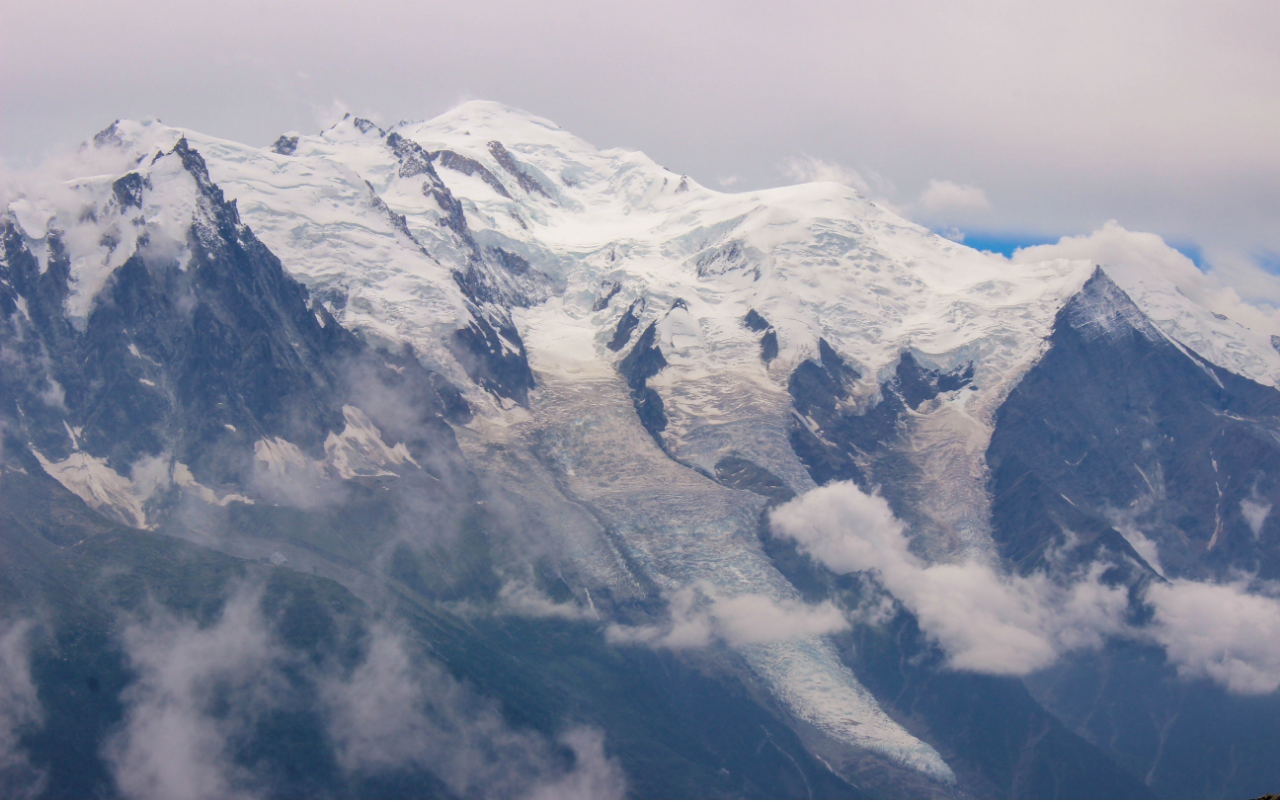
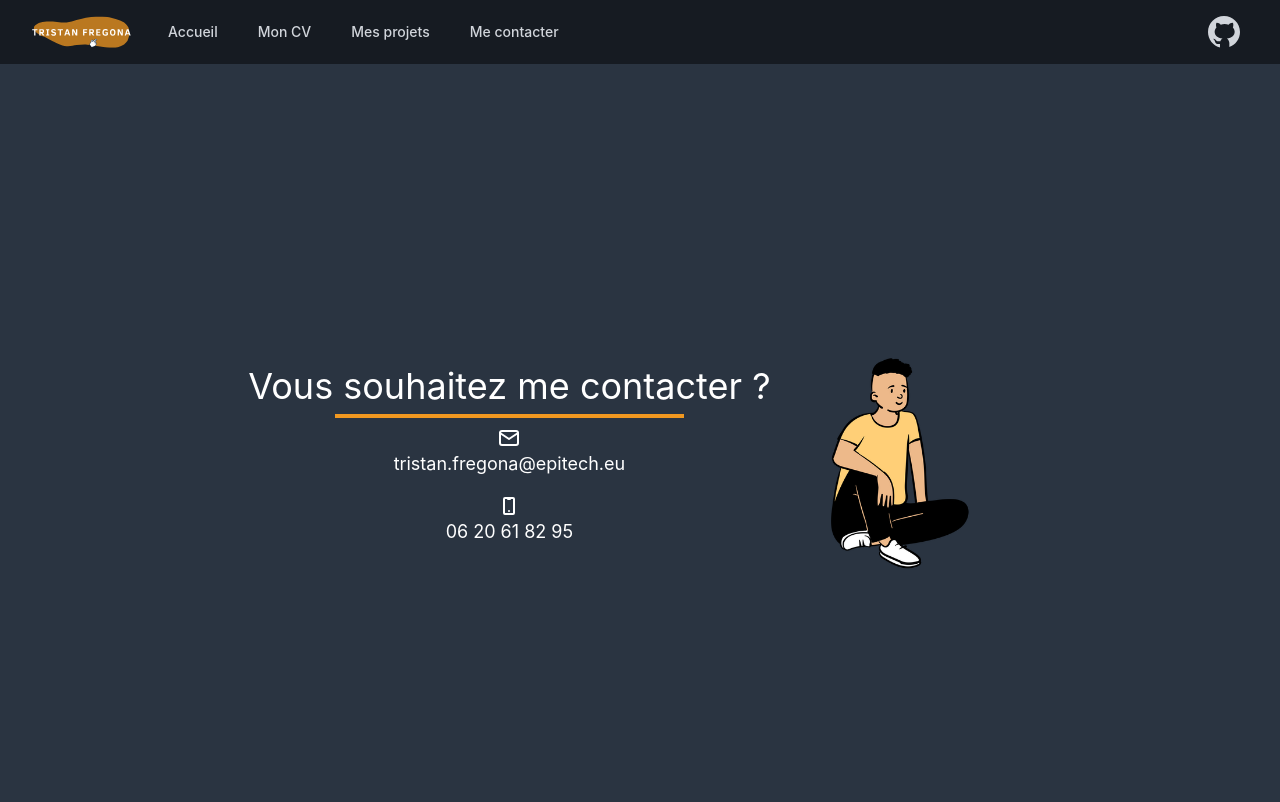
Before and after one commit to Tfregona/Old-Portfolio, a Next.js app: page /contact in a window 1280 px wide. Shown: the top 802 px of the page. Built offline with nearby package versions, Linux system fonts and the light colour scheme.

Commit message:
Clean bg and content

```diff
--- a/components/footer.js
+++ b/components/footer.js
@@ -1,11 +1,11 @@
 export default function Footer() {
   return (
     <footer className="text-gray-200">
-      <div className="grid grid-cols-1 md:grid-cols-3 gap-4 p-10 bg-gray-800">
+      <div className="grid grid-cols-1 md:grid-cols-3 gap-4 p-10 bg-primary">
         <div>
           <p className="font-bold mb-3">Contact</p>
-          <div className="flex space-x-1">
-            <p className="hover:ml-3 hover:transition-all hover:duration-500 duration-500">
+          <div className="flex space-x-1 group">
+            <p className="hover:ml-3 transition-all duration-500">
               Mail -{" "}
               <a href="mailto:tristan.fregona@epitech.eu">
                 tristan.fregona@epitech.eu
@@ -13,6 +13,7 @@ export default function Footer() {
             </p>
             <svg
               xmlns="http://www.w3.org/2000/svg"
+              className="hidden invisible sm:block group-hover:visible transition-all duration-500"
               width="24"
               height="24"
               viewBox="0 0 24 24"
@@ -78,9 +79,9 @@ export default function Footer() {
           </div>
         </div>
       </div>
-      <div className="bg-gray-800">
+      <div className="bg-primary">
         <p className="mx-10 py-10 text-center border-t-2">
-          © 2022 Site réalisé avec ❤️ par{" "}
+          © 2022 Site réalisé par{" "}
           <a className="font-bold" href="/">
             Fregona Tristan
           </a>
--- a/components/navbar.js
+++ b/components/navbar.js
@@ -14,7 +14,7 @@ function classNames(...classes) {
 
 export default function Navbar() {
   return (
-    <Disclosure as="nav" className="bg-gray-800">
+    <Disclosure as="nav" className="bg-primary">
       {({ open }) => (
         <>
           <div className="max-w-7xl mx-auto px-2 sm:px-6 lg:px-8">
--- a/components/projectCard.js
+++ b/components/projectCard.js
@@ -1,18 +1,18 @@
 export default function ProjectCard({ item }) {
   return (
     //   Card for a project
-    <div className="rounded-md bg-primary text-white overflow-hidden">
+    <div className="rounded-md bg-primary text-white overflow-hidden border border-gray-700">
       <div className="p-5 pb-0 bg-third min-h-[500px]">
         <img src={item.img} className="h-auto w-full" alt={item.title} />
         <p className="text-2xl mb-2">{item.title}</p>
-        <p className="text-justify border-l-2 border-second px-1 mx-1 mb-2">
+        <p className="text-justify border-l-2 border-flash px-1 mx-1 mb-2">
           {item.description}
         </p>
         <div className="flex space-x-4 py-5">
           <a
             href={item.github}
             target="_blank"
-            className="bg-transparent hover:bg-second text-white font-semibold hover:text-white py-2 px-4 border border-white hover:border-transparent rounded"
+            className="py-2 px-4 bg-transparent hover:bg-flash font-semibold border border-white hover:border-transparent rounded"
           >
             GitHub
           </a>
@@ -20,7 +20,7 @@ export default function ProjectCard({ item }) {
             <a
               href={item.live}
               target="_blank"
-              className="bg-second hover:bg-second/90 text-white font-bold py-2 px-4 rounded"
+              className="py-2 px-4 bg-flash hover:bg-flash/90 font-semibold rounded"
             >
               Live
             </a>
@@ -28,10 +28,10 @@ export default function ProjectCard({ item }) {
         </div>
       </div>
       <div className="bg-primary p-5">
-        <p className="text-lg text-center mb-2 border-b-2">
+        <p className="text-lg text-center mb-3 border-b-2">
           Technologies utilisées :
         </p>
-        <div className="grid grid-cols-2 lg:grid-cols-3 gap-4">
+        <div className="grid grid-cols-2 gap-4">
           {item.techs.map((tech) => (
             <div
               key={tech.title}
@@ -42,7 +42,7 @@ export default function ProjectCard({ item }) {
                 className="h-10 w-auto mx-auto p-1"
                 alt={tech.title}
               />
-              <p className="text-center p-1 border-t-[1px] text-second border-second">
+              <p className="text-center p-1 border-t-[1px] text-flash border-flash">
                 {tech.title}
               </p>
             </div>
--- a/const/mineprojects.js
+++ b/const/mineprojects.js
@@ -5,7 +5,7 @@ export const MINE = [
         description:
           "Mon site portfolio réalisé via Next. Vous vous trouvez dessus !",
         github: "https://github.com/Tfregona/Portfolio",
-        live: "ici",
+        live: "https://fregonatristan.heroku.com",
         techs: [
           {
             title: "Javascript",
--- a/pages/contact.js
+++ b/pages/contact.js
@@ -1,9 +1,62 @@
-import Image from "next/image";
 export default function Home() {
   return (
-<div className="container">
-      <Image className="landImage" src="/img/src/Mont_Blanc.jpg" alt="Mont Blanc" layout="fill" objectFit="cover" objectPosition="center" />
-      <h1 className="landText">Bienvenue sur mon porte folio</h1>
+    <div className="text-white">
+      <div className="p-10 lg:px-40 xl:px-60 grid place-items-center h-screen bg-second">
+        <div className="grid grid-cols-1 md:grid-cols-3">
+          <div className="col-span-2 grid place-items-center">
+            <div className="text-center text-lg">
+              <p className="text-4xl">Vous souhaitez me contacter ?</p>
+              <div className="m-2 h-[0.2rem] w-2/3 bg-flash mx-auto"></div>
+              <div className="hover:text-flash hover:animate-pulse group">
+                <svg
+                  xmlns="http://www.w3.org/2000/svg"
+                  className="mx-auto group-hover:animate-bounce"
+                  width="24"
+                  height="24"
+                  viewBox="0 0 24 24"
+                  strokeWidth="2"
+                  stroke="currentColor"
+                  fill="none"
+                  strokeLinecap="round"
+                  strokeLinejoin="round"
+                >
+                  <path stroke="none" d="M0 0h24v24H0z" fill="none"></path>
+                  <rect x="3" y="5" width="18" height="14" rx="2"></rect>
+                  <polyline points="3 7 12 13 21 7"></polyline>
+                </svg>
+                <p className="pb-4">tristan.fregona@epitech.eu</p>
+              </div>
+              <div className="hover:text-flash hover:animate-pulse group">
+                <svg
+                  xmlns="http://www.w3.org/2000/svg"
+                  className="mx-auto group-hover:animate-bounce"
+                  width="24"
+                  height="24"
+                  viewBox="0 0 24 24"
+                  strokeWidth="2"
+                  stroke="currentColor"
+                  fill="none"
+                  strokeLinecap="round"
+                  strokeLinejoin="round"
+                >
+                  <path stroke="none" d="M0 0h24v24H0z" fill="none"></path>
+                  <rect x="7" y="4" width="10" height="16" rx="1"></rect>
+                  <line x1="11" y1="5" x2="13" y2="5"></line>
+                  <line x1="12" y1="17" x2="12" y2="17.01"></line>
+                </svg>
+                <p className="pb-4">06 20 61 82 95</p>
+              </div>
+            </div>
+          </div>
+          <div className="p-10">
+            <img
+              src="/img/src/me_sitdown.png"
+              className="h-auto w-40 mx-auto"
+              alt="Moi assis"
+            />
+          </div>
+        </div>
+      </div>
     </div>
-  )
+  );
 }
--- a/pages/cv.js
+++ b/pages/cv.js
@@ -1,16 +1,20 @@
 export default function Cv() {
   return (
-    <div>
-      <div className="p-10 bg-primary text-white text-center">
+    <div className="text-white">
+      <div className="p-10 lg:px-40 xl:px-60 bg-second text-center grid place-items-center h-screen">
+        <div className="p-3 border-dashed border-2 border-flash rounded">
+          <p className="text-md mb-3">
+            🚧 Cette page est en cours de construction... 🚧
+          </p>
           <p className="text-xl mb-3">
-          Vous pouvez télécharger mon CV juste en dessous !
+            En attendant, vous pouvez télécharger mon CV juste en dessous !
           </p>
           <a
             href="/docs/TRISTAN_FREGONA_CV.pdf"
             download
-          className="px-5 py-2.5 relative rounded group overflow-hidden font-medium bg-white text-second inline-block"
+            className="px-5 py-2.5 relative rounded group overflow-hidden font-medium bg-white text-flash inline-block"
           >
-          <span className="absolute top-0 left-0 flex w-full h-0 mb-0 transition-all duration-200 ease-out transform translate-y-0 bg-second group-hover:h-full opacity-90"></span>
+            <span className="absolute top-0 left-0 flex w-full h-0 mb-0 transition-all duration-200 ease-out transform translate-y-0 bg-flash group-hover:h-full opacity-90"></span>
             <span className="relative group-hover:text-white flex">
               CV Tristan Fregona
               <svg
@@ -32,7 +36,8 @@ export default function Cv() {
             </span>
           </a>
         </div>
-      <div className="h-[30rem] bg-third"></div>
+      </div>
+      {/* <div className="h-[30rem] bg-third"></div> */}
     </div>
   );
 }
--- a/pages/index.js
+++ b/pages/index.js
@@ -3,21 +3,33 @@ import { faGhost, faGamepad, faJedi } from "@fortawesome/free-solid-svg-icons";
 
 export default function Home() {
   const Ilike = [
-    { icon: faGhost, intro: "Les romans d’horreur", description: "Lorem" },
+    {
+      icon: faGhost,
+      intro: "Les romans d’horreur",
+      description:
+        "Le genre horrifique est tellement large que cela ne veut presque rien dire. Ce sont particulièrement Stephen King, H.P. Lovecraft ou encore Junji Itō qui me font frissonner.",
+    },
     {
       icon: faGamepad,
       intro: "L’actualité high-tech et jeux vidéo",
-      description: "Lorem",
+      description:
+        "Passionné par le monde du jeu vidéo depuis tout petit, aujourd'hui, je suis avec ferveur l'actualité de cet empire du divertissement.",
     },
-    { icon: faJedi, intro: "La Pop et Web Culture", description: "Lorem" },
+    {
+      icon: faJedi,
+      intro: "La Pop et Web Culture",
+      description:
+        "La définition de toutes mes passions. Que cela soit livres, mangas ou jeux vidéo, toutes sont regroupées sous cette appellation et en tant que millénial elle fait partie de moi.",
+    },
   ];
   return (
-    <div className="bg-third text-white">
+    <div className="text-white">
       {/*Landing image*/}
       <div
         className="w-full text-center p-10"
         style={{
           backgroundImage: `url(/img/src/Mont_Blanc_Dark.jpg)`,
+          backgroundAttachment: "fixed",
           backgroundRepeat: "no-repeat",
           backgroundSize: "cover",
           backgroundPosition: "center",
@@ -29,7 +41,7 @@ export default function Home() {
           alt="Tristan Fregona"
         />
         <div className="p-5">
-          <h1 className="text-4xl font-title text-second">Tristan Fregona</h1>
+          <h1 className="text-4xl font-title text-flash">Tristan Fregona</h1>
           <h2 className="text-xl font-bold">
             &#60; Développeur web étudiant /&#62;
           </h2>
@@ -37,14 +49,14 @@ export default function Home() {
         <div>
           <a
             href="/cv"
-            className="rounded overflow-hidden relative inline-flex group items-center justify-center px-3.5 py-2 m-1 cursor-pointer border-2 active:border-white active:shadow-none hover:border-second hover:text-second border-white text-white"
+            className="rounded overflow-hidden relative inline-flex group items-center justify-center px-3.5 py-2 m-1 cursor-pointer border-2 active:border-white active:shadow-none hover:border-flash hover:text-flash border-white text-white"
           >
             <span className="absolute w-0 h-0 transition-all duration-300 ease-out bg-white rounded-full group-hover:w-32 group-hover:h-32 opacity-10"></span>
             <span className="relative">Voir mon CV</span>
           </a>
           <a
             href="/projects"
-            className="rounded overflow-hidden relative inline-flex group items-center justify-center px-3.5 py-2 m-1 cursor-pointer border-2 active:border-white active:shadow-none hover:border-second hover:text-second border-white text-white"
+            className="rounded overflow-hidden relative inline-flex group items-center justify-center px-3.5 py-2 m-1 cursor-pointer border-2 active:border-white active:shadow-none hover:border-flash hover:text-flash border-white text-white"
           >
             <span className="absolute w-0 h-0 transition-all duration-300 ease-out bg-white rounded-full group-hover:w-40 group-hover:h-40 opacity-10"></span>
             <span className="relative">Voir mes projets</span>
@@ -54,49 +66,60 @@ export default function Home() {
       {/*Who am I*/}
       <div
         id="about"
-        className="grid grid-cols-1 p-10 md:px-32 md:flex md:flex-row bg-primary"
+        className="p-10 lg:px-40 xl:px-60 grid grid-cols-1 md:flex md:flex-row bg-primary"
       >
         <img
           src="/img/pictures/tristan2.jpg"
           className="h-60 w-60 object-cover mx-auto md:mt-4 border-2 border-transparent shadow-sm shadow-gray-800"
           alt="Tristan Fregona"
         />
-        <div className="px-5 flex flex-col space-y-4">
+        <div className="md:px-4 flex flex-col space-y-4 text-justify break-words">
           <div>
             <p className="text-2xl font-bold">À propos de moi</p>
-            <div className="h-[0.1rem] w-10 bg-second -mt-1 absolute"></div>
+            <div className="h-[0.1rem] w-10 bg-flash -mt-1 absolute"></div>
           </div>
-          <p className="break-words">
-            Après avoir obtenu ma licence en information et communication j'ai
+          <p>
+            Après avoir obtenu ma licence en information et communication, j'ai
             décidé de m'orienter vers le développement web. C'est pourquoi en
-            octobre 2021 j'ai intégré la Coding Academy pendant 18 semaines. Le
-            mot clé de cette formation Epitech est 'apprendre à apprendre'.
-            C'est à dire que tous nos projets ont été réalisés de manière
-            autonaume, résoudre les problèmes par soi même. AJOUTER LOCALISATION
+            octobre 2021, j'ai intégré la Coding Academy pendant 18 semaines. Le
+            mot-clé de cette formation Epitech est d'
+            <span className="font-semibold">apprendre à apprendre</span>.
+            C'est-à-dire que tous nos projets ont été réalisés de manière
+            autonome. Résoudre les problèmes par soi-même, c'est comme cela que
+            j'ai avancé dans ce milieu qu'est le{" "}
+            <span className="font-semibold text-flash">développement</span>.
           </p>
-          <p className="p-2 border-2 border-second rounded-md">
-            Curieux de nature, ce milieu m'a tout de suite passioné. Souhaitant
-            me rapprocher de la définition du développeur "full-stack" les
-            technologies "front" comme "back" m'interessent tout autant.
+          <p>
+            Je suis actuellement retourné dans mon département de cœur, la
+            Haute-Savoie et plus précisément dans le Chablais.
+          </p>
+          <p className="p-2 border-2 border-flash">
+            Curieux de nature, ce milieu m'a tout de suite passionné. C'est
+            pourquoi je souhaite me rapprocher de la définition du développeur
+            "full-stack". Les technologies "Front" comme "Back" m'intéressent
+            les unes comme les autres.
           </p>
         </div>
       </div>
       {/*I like*/}
-      <div className="p-10 md:px-32">
+      <div className="bg-second p-10 lg:px-40 xl:px-60">
         <div className="mb-5">
           <p className="text-2xl font-bold">J'aime ❤️</p>
-          <div className="h-[0.1rem] w-10 bg-second -mt-1 absolute"></div>
+          <div className="h-[0.1rem] w-10 bg-flash -mt-1 absolute"></div>
         </div>
         <div className="grid grid-cols-1 md:grid-cols-3 gap-4">
           {Ilike.map((item) => (
-            <div className="p-3 border-2 border-second rounded-md">
+            <div
+              key={item.intro}
+              className="p-3 border-2 border-gray-500 rounded-md group hover:animate-pulse"
+            >
               <FontAwesomeIcon
-                className="text-second"
+                className="text-flash"
                 icon={item.icon}
                 style={{ fontSize: 50 }}
               />
               <p className="font-bold">{item.intro}</p>
-              <p>{item.description}</p>
+              <p className="text-justify break-words">{item.description}</p>
             </div>
           ))}
         </div>
--- a/pages/projects.js
+++ b/pages/projects.js
@@ -14,16 +14,16 @@ export default function Projects() {
     "Projets chez Epitech": EpitechProjects,
   });
   return (
-    <div className="">
+    <div className="text-white">
       {/* Landing banner */}
-      <div className="text-center md:p-10 bg-primary text-white">
-        <p className="text-4xl font-title text-second">Mes projets</p>
+      <div className="p-10 lg:px-40 xl:px-60 text-center bg-second">
+        <p className="text-4xl font-title text-flash">Mes projets</p>
         <p className="text-xl">
-          Que ce soit dans mes formations ou des projets personnels, je les ai
+          Que ce soit dans mes formations ou mes projets personnels, je les ai
           tous présenté ici. <br />
           Chacun est accessible sur mon profil
           <a
-            className="font-bold text-second"
+            className="font-bold text-flash hover:text-flash/80"
             href="https://github.com/Tfregona"
             target="_blank"
           >
@@ -38,19 +38,19 @@ export default function Projects() {
         </p>
       </div>
       {/* Projects buckle */}
-      <div className="w-full p-3 md:p-10 xl:px-40 ">
+      <div className="p-5 lg:px-40 xl:px-60 bg-third">
         <Tab.Group>
-          <Tab.List className="flex p-1 space-x-1 bg-blue-900/20 rounded-xl">
+          <Tab.List className="flex p-1 space-x-1 bg-primary rounded-xl">
             {Object.keys(categories).map((category) => (
               <Tab
                 key={category}
                 className={({ selected }) =>
                   classNames(
-                    "w-full py-2.5 text-sm leading-5 font-medium text-second rounded-lg",
-                    "focus:outline-none focus:ring-2 ring-offset-2 ring-offset-second ring-white ring-opacity-60",
+                    "w-full py-2.5 text-sm leading-5 font-medium text-flash rounded-lg",
+                    "focus:outline-none focus:ring-2 ring-offset-2 ring-offset-flash ring-second ring-opacity-60",
                     selected
-                      ? "bg-white shadow"
-                      : "text-blue-100 hover:bg-white/[0.12] hover:text-white"
+                      ? "bg-second shadow"
+                      : "text-gray-100 hover:bg-white/[0.12] hover:text-white"
                   )
                 }
               >
@@ -62,7 +62,7 @@ export default function Projects() {
             {Object.values(categories).map((item, idx) => (
               <Tab.Panel
                 key={idx}
-                className={classNames("bg-white rounded-xl p-3")}
+                className={classNames("p-3 bg-second rounded-xl")}
               >
                 <div className="grid grid-cols-1 lg:grid-cols-3 gap-8">
                   {item.map((item) => (
--- a/tailwind.config.js
+++ b/tailwind.config.js
@@ -1,4 +1,4 @@
-const colors = require('tailwindcss/colors')
+const colors = require("tailwindcss/colors");
 
 module.exports = {
   content: [
@@ -7,8 +7,8 @@ module.exports = {
   ],
   theme: {
     colors: {
-      transparent: 'transparent',
-      current: 'currentColor',
+      transparent: "transparent",
+      current: "currentColor",
       black: colors.black,
       white: colors.white,
       blue: colors.blue,
@@ -17,14 +17,15 @@ module.exports = {
       indigo: colors.indigo,
       purple: colors.purple,
       yellow: colors.yellow,
-      'primary': '#223e5c',
-      'second': '#F19820',
-      'third': '#305781',
+      primary: "#161B22",
+      second: "#2a3441",
+      third: "#212934",
+      flash: "#F19820",
     },
     extend: {
       fontFamily: {
-        title: ['"Secular One"']
-      }
+        title: ['"Secular One"'],
+      },
     },
   },
   plugins: [],
```
Also changed, not shown: public/img/src/me_sitdown.png (added). Lines whose indentation alone changed are shown as unchanged.
